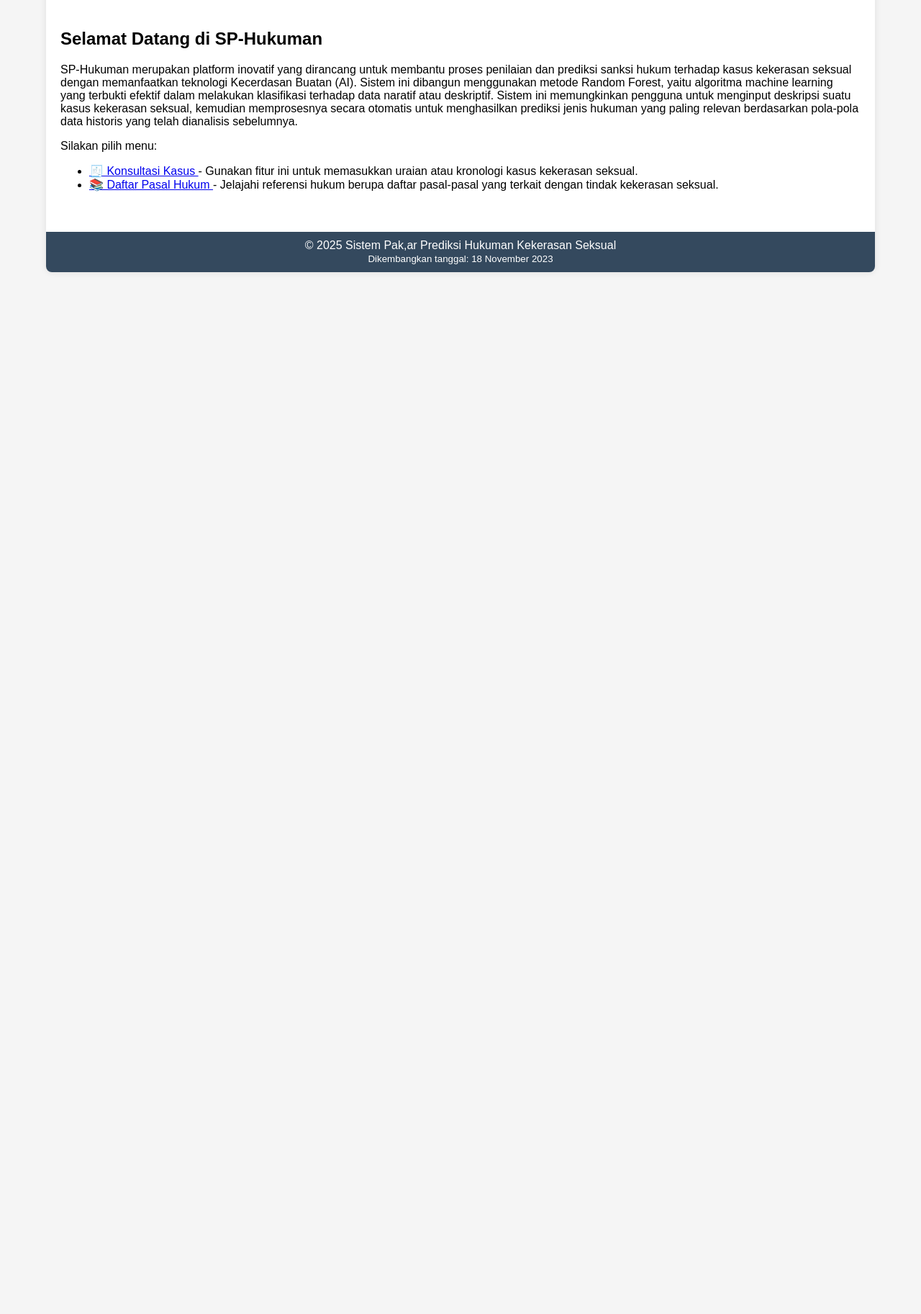
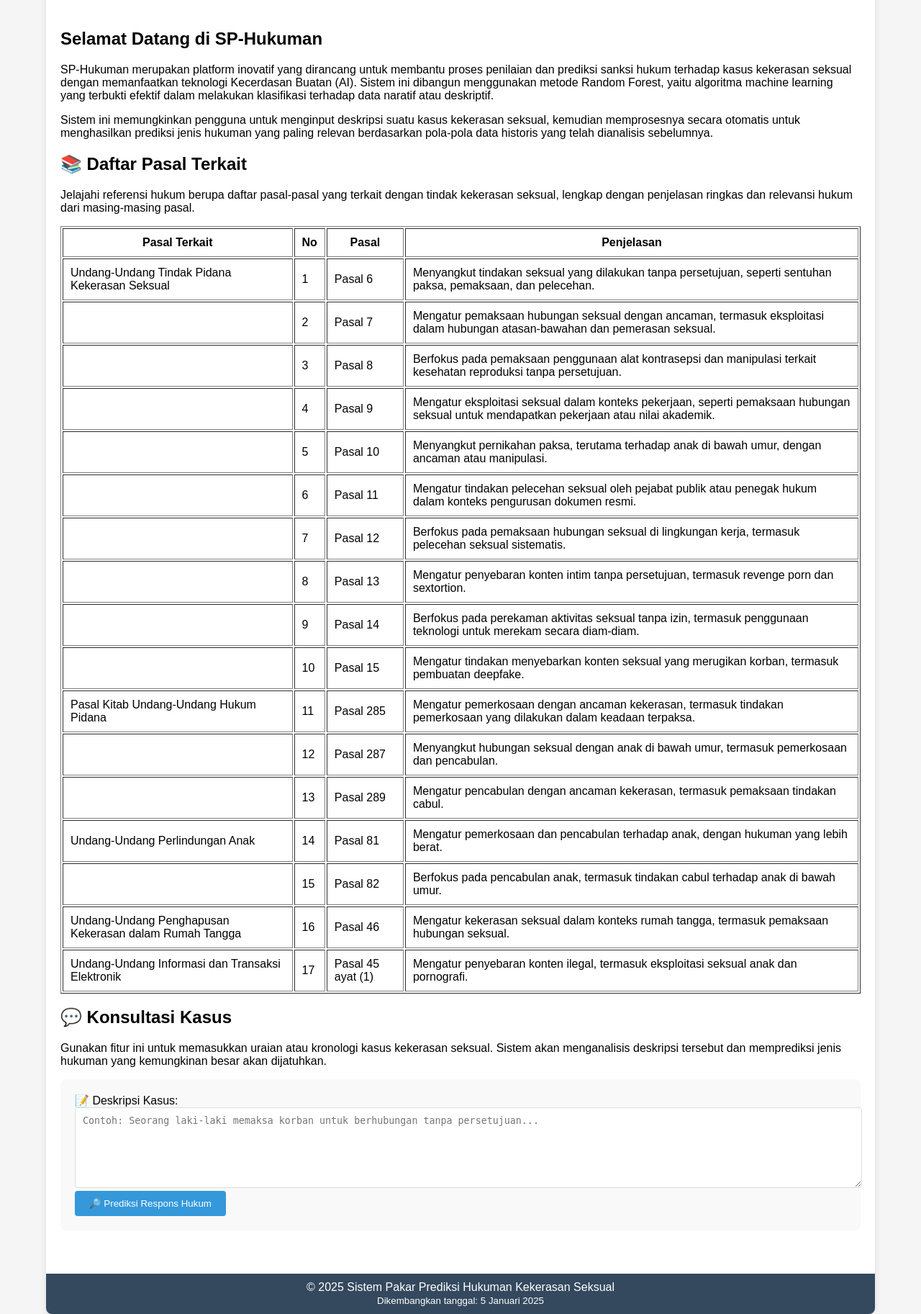
Before and after one commit to Akaahsosis/Web-SP-Hukum, a Flask app: page / in a window 1280 px wide. Shown: the part 193-2018 px from the top of the page at 72% size. Before the commit the page ends 571 px from the top, so only its background shows below. Run offline with Flask 3, Linux system fonts and the light colour scheme; parts of the project's set-up code (start-up, migrations or seed data) failed here and were passed over.

Commit message:
Update index.html

```diff
--- a/templates/index.html
+++ b/templates/index.html
@@ -14,18 +14,25 @@
 
         <nav>
             <div>
-                <a href="/">Beranda</a>
-                <a href="/pasal">Pasal</a>
-                <a href="/konsultasi">Konsultasi</a>
+                <a href="#beranda">Beranda</a>
+                <a href="#pasal">Pasal</a>
+                <a href="#konsultasi">Konsultasi</a>
             </div>
-
         </nav>
 
         <div class="main-content">
-            {% if page == "pasal" %}
+            <!-- BERANDA -->
+            <section id="beranda">
+                <h2>Selamat Datang di SP-Hukuman</h2>
+                <p>SP-Hukuman merupakan platform inovatif yang dirancang untuk membantu proses penilaian dan prediksi sanksi hukum terhadap kasus kekerasan
+                    seksual dengan memanfaatkan teknologi Kecerdasan Buatan (AI). Sistem ini dibangun menggunakan metode Random Forest, yaitu algoritma machine learning yang terbukti efektif dalam melakukan klasifikasi terhadap data naratif atau deskriptif.</p>
+                <p>Sistem ini memungkinkan pengguna untuk menginput deskripsi suatu kasus kekerasan seksual, kemudian memprosesnya secara otomatis untuk menghasilkan prediksi jenis hukuman yang paling relevan berdasarkan pola-pola data historis yang telah dianalisis sebelumnya.</p>
+            </section>
+
+            <!-- PASAL -->
+            <section id="pasal">
                 <h2>📚 Daftar Pasal Terkait</h2>
-                <p>Jelajahi referensi hukum berupa daftar pasal-pasal yang terkait dengan tindak kekerasan seksual,
-                    lengkap dengan penjelasan ringkas dan relevansi hukum dari masing-masing pasal.</p>
+                <p>Jelajahi referensi hukum berupa daftar pasal-pasal yang terkait dengan tindak kekerasan seksual, lengkap dengan penjelasan ringkas dan relevansi hukum dari masing-masing pasal.</p>
                 <table border="1" cellpadding="10">
                     <thead>
                         <tr>
@@ -140,7 +147,10 @@
                         </tr>
                     </tbody>
                 </table>
-            {% elif page == "konsultasi" %}
+            </section>
+
+            <!-- KONSULTASI -->
+            <section id="konsultasi">
                 <h2>💬 Konsultasi Kasus</h2>
                 <p>Gunakan fitur ini untuk memasukkan uraian atau kronologi kasus kekerasan seksual.
                     Sistem akan menganalisis deskripsi tersebut dan memprediksi jenis hukuman yang kemungkinan besar akan dijatuhkan.</p>
@@ -160,23 +170,13 @@
                     <p>💰 <strong>Denda:</strong> {{ denda }}</p>
                 </div>
                 {% endif %}
-            {% else %}
-                <h2>Selamat Datang di SP-Hukuman</h2>
-                <p>SP-Hukuman merupakan platform inovatif yang dirancang untuk membantu proses penilaian dan prediksi sanksi hukum terhadap kasus kekerasan
-                    seksual dengan memanfaatkan teknologi Kecerdasan Buatan (AI). Sistem ini dibangun menggunakan metode Random Forest, yaitu algoritma machine learning yang terbukti efektif dalam melakukan klasifikasi terhadap data naratif atau deskriptif.
-Sistem ini memungkinkan pengguna untuk menginput deskripsi suatu kasus kekerasan seksual, kemudian memprosesnya secara otomatis untuk menghasilkan prediksi jenis hukuman yang paling relevan berdasarkan pola-pola data historis yang telah dianalisis sebelumnya.</p>
-                <p>Silakan pilih menu:</p>
-                <ul>
-                    <li><a href="/konsultasi">🧾 Konsultasi Kasus </a> - Gunakan fitur ini untuk memasukkan uraian atau kronologi kasus kekerasan seksual. </li>
-                    <li><a href="/pasal">📚 Daftar Pasal Hukum </a> - Jelajahi referensi hukum berupa daftar pasal-pasal yang terkait dengan tindak kekerasan seksual.</li>
-                </ul>
-            {% endif %}
+            </section>
         </div>
 
         <footer>
-            &copy; {{ current_year }} Sistem Pak,ar Prediksi Hukuman Kekerasan Seksual
+            &copy; {{ current_year }} Sistem Pakar Prediksi Hukuman Kekerasan Seksual
             <br>
-            <small>Dikembangkan tanggal: 18 November 2023</small>
+            <small>Dikembangkan tanggal: 5 Januari 2025</small>
         </footer>
     </div>
 
```
